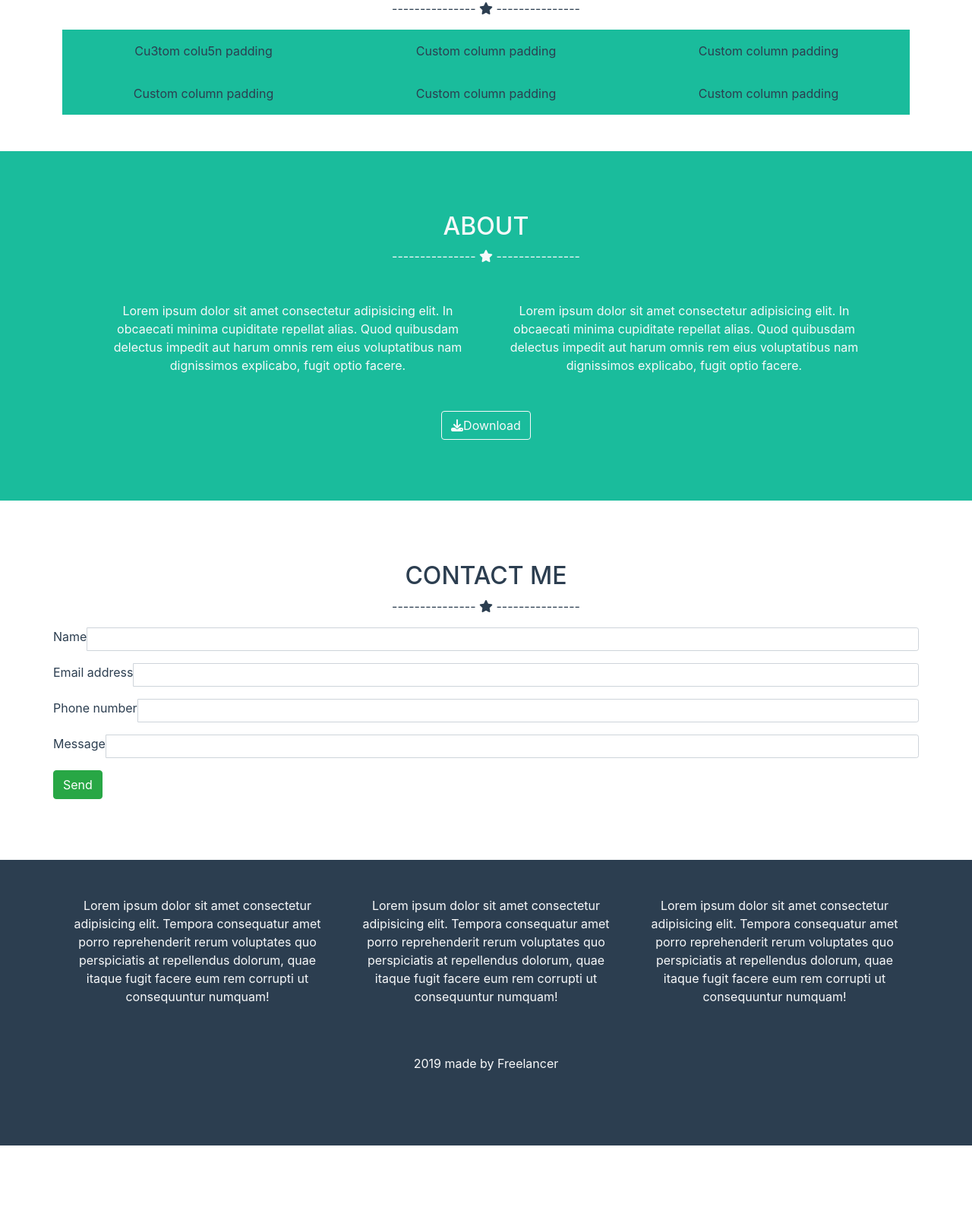
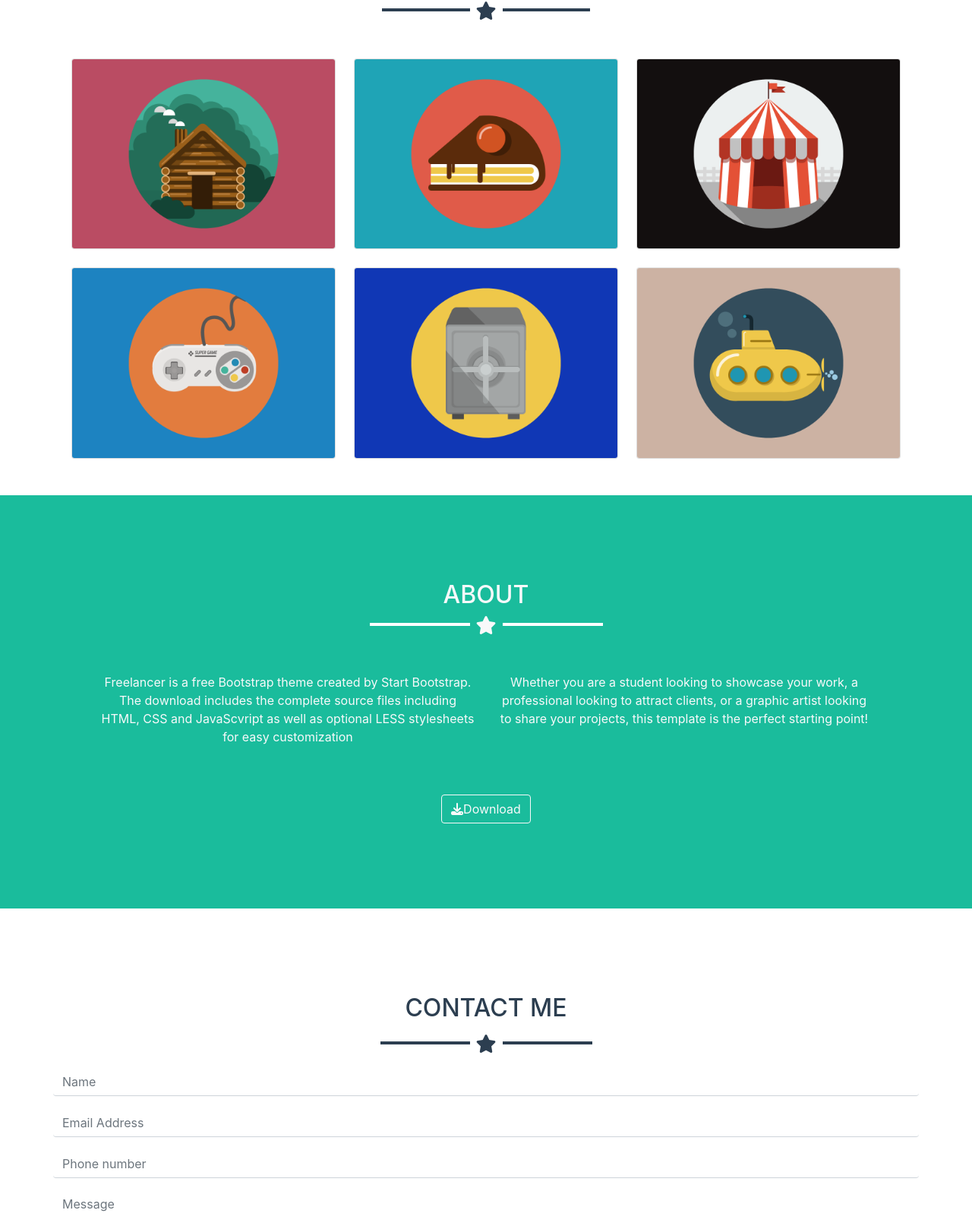
Before and after one commit to LDad1196/html-css-bootstrap-freelancer, a plain HTML site: page index.html in a window 1280 px wide. Shown: the part 660-2274 px from the top of the page at 76% size. Before the commit the page ends 2168 px from the top, so only its background shows below. Drawn offline with nearby package versions, Linux system fonts and the light colour scheme.

Commit message:
Esercizio finito

```diff
--- a/css/style.css
+++ b/css/style.css
@@ -16,5 +16,41 @@
 }
 
 .p-6 {
-    padding: 5rem 0;
+    padding: 7rem 0;
 }
+
+.z-999 {
+    z-index: 999;
+}
+
+.avatar-w {
+    width: 200px;
+}
+
+hr {
+    border: 2px solid;
+}
+
+.fa-star {
+    font-size: 1.5rem;
+}
+@media screen and (max-width:576px){
+    .hidden {
+        display: none;
+    }
+
+    .ninja-nav {
+        display: inline-block;
+    }
+
+    .container-font {
+        max-width: 80%;
+        margin: 0 auto;
+    }
+}
+
+@media screen and (min-width:577px) {
+    .ninja-nav {
+        display: none;
+    }
+}
--- a/index.html
+++ b/index.html
@@ -11,28 +11,31 @@
 </head>
 <body>
     <!-- Header -->
-    <header class="container-fluid px-0 text-center">
-        <div class=" position-fixed z-5 w-100 row mx-auto bg-color-grey justify-content-between p-3 ">
-            <div class=" col-xs-4 col-sm-4 col-md-4 col-lg-4">
+    <header class="container-fluid px-0">
+        <div class=" position-fixed z-999 w-100 row mx-auto align-items-center bg-color-grey justify-content-between p-3 ">
+            <div class=" col-xs-2 col-sm-4 col-md-4 col-lg-4 py-2">
                 <a class="link-header" href="">START BOOTSTRAP</a>
             </div>
-            <div class=" col-xs-8 col-sm-8 col-lg-4 col-md-8 row justify-content-md-center">
-                <div class="col-lg-4 col-md-4 col-sm-4 ">
+            <div class=" col-xs-8 col-sm-5 col-lg-5 col-md-6 row row-cols-md-3 text-center justify-content-end py-2">
+                <div class="col-lg-3 col-xs-4 col">
                     <a class="link-header" href="">PORTFOLIO</a>
                 </div>
-                <div class="col-lg-4 col-md-4 col-sm-4">
+                <div class="col-lg-2 col-xs-4 col">
                     <a class="link-header" href="">ABOUT</a>
                 </div>
-                <div class="col-lg-4 col-md-4 col-sm-4">
+                <div class="col-lg-2 col-xs-4 col">
                     <a class="link-header" href="">CONTACT</a>
                 </div>
             </div>
         </div>
+
+
+
         <!-- jumbotron -->
-        <div class="container-fluid bg-color-aqua text-light p-6 z-0 text-center">
-            <img class="img-thumbnail" src="https://picsum.photos/200/300" alt="">
-            <h2>START BOOTSTRAP</h2>
-            <div>--------------- <i class="fa-solid fa-star"></i> ---------------</div>
+        <div class="container-fluid text-center bg-color-aqua text-light p-6 z-0 text-center">
+            <img class="rounded-circle avatar-w" src="./img/avatar.svg" alt="">
+            <h1 class="mt-3">START BOOTSTRAP</h1>
+            <div><hr style="display: inline-block; width: 10%; margin: 0.5rem ; border-color: white;"><i class="fa-solid fa-star"></i><hr style="display: inline-block; width: 10%; margin: 0.5rem; border-color: white;"></div>
             <div>GRAPHIC ARTIST - WEB DESIGNER - ILLUSTRATOR</div>
         </div>
 
@@ -43,28 +46,40 @@
 
         <!-- Sezione Portfolio -->
         <section class="container text-center color-grey z-0 my-5">
-            <h2>PORTFOLIO</h2>
-            <div class="mb-3">--------------- <i class="fa-solid fa-star"></i> ---------------</div>
+            <h2 class="mb-3">PORTFOLIO</h2>
+            <div class="mb-5"><hr style="display: inline-block; width: 10%; margin: 0.5rem ; border-color: #2c3e50;"><i class="fa-solid fa-star"></i><hr style="display: inline-block; width: 10%; margin: 0.5rem; border-color: #2c3e50;"></div>
 
-            <div class="container text-center z-0">
-                <div class="row row-gap-3 gap-3">
-                  <div class= "col-lg-4 col-md-6 col-sm-12 bg-color-aqua">
-                   <div class="p-3">Cu3tom colu5n padding</div>
+            <div class="container text-center z-0 mb-5">
+                <div class="row row-cols-1 row-cols-md-3 g-4 gx-4">
+                    <div class= "col-lg-4 col-md-6 col-sm-12">
+                        <div class="card rounded-3">
+                            <img class="card-img" src="./img/cabin.png" alt="img-card">
                         </div>
-                  <div class= "col-lg-4 col-md-6 col-sm-12 bg-color-aqua">
-                    <div class="p-3">Custom column padding</div>
                     </div>
-                  <div class= "col-lg-4 col-md-6 col-sm-12 bg-color-aqua">
-                    <div class="p-3">Custom column padding</div>
+                    <div class= "col-lg-4 col-md-6 col-sm-12">
+                        <div class="card rounded-3">
+                            <img class=" card-img" src="./img/cake.png" alt="img-card">
                         </div>
-                  <div class= "col-lg-4 col-md-6 col-sm-12 bg-color-aqua">
-                    <div class="p-3">Custom column padding</div>
                     </div>
-                  <div class= "col-lg-4 col-md-6 col-sm-12 bg-color-aqua">
-                    <div class="p-3">Custom column padding</div>
+                    <div class= "col-lg-4 col-md-6 col-sm-12 ">
+                        <div class="card rounded-3">
+                            <img class="card-img" src="./img/circus.png" alt="img-card">
                         </div>
-                  <div class= "col-lg-4 col-md-6 col-sm-12 bg-color-aqua">
-                    <div class="p-3">Custom column padding</div>
+                    </div>
+                    <div class= "col-lg-4 col-md-6 col-sm-12 ">
+                        <div class="card rounded-3">
+                            <img class="card-img" src="./img/game.png" alt="img-card">
+                        </div>
+                    </div>
+                        <div class= "col-lg-4 col-md-6 col-sm-12">
+                    <div class="card rounded-3">
+                        <img class="card-img" src="./img/safe.png" alt="img-card">
+                    </div>
+                    </div>
+                    <div class= "col-lg-4 col-md-6 col-sm-12">
+                        <div class="card rounded-3">
+                            <img class="card-img" src="./img/submarine.png" alt="img-card">
+                        </div>
                     </div>
                 </div>
             </div>
@@ -73,48 +88,54 @@
         <!-- Sezione about -->
         <section class="container-fluid px-0 z-0 bg-color-aqua text-center text-light p-6">
             <h2>ABOUT</h2>
-            <div>--------------- <i class="fa-solid fa-star"></i> ---------------</div>
+            <div><hr style="display: inline-block; width: 10%; margin: 0.5rem ; border-color: white;"><i class="fa-solid fa-star"></i><hr style="display: inline-block; width: 10%; margin: 0.5rem; border-color: white;"></div>
             <div class="container row mx-auto p-5">
-                <div class="col-lg-6 col-sm-12">Lorem ipsum dolor sit amet consectetur adipisicing elit. In obcaecati minima cupiditate repellat alias. Quod quibusdam delectus impedit aut harum omnis rem eius voluptatibus nam dignissimos explicabo, fugit optio facere.</div>
-                <div class="col-lg-6 col-sm-12">Lorem ipsum dolor sit amet consectetur adipisicing elit. In obcaecati minima cupiditate repellat alias. Quod quibusdam delectus impedit aut harum omnis rem eius voluptatibus nam dignissimos explicabo, fugit optio facere.</div>
+                <div class="col-lg-6 col-sm-12 mb-3">Freelancer is a free Bootstrap theme created by Start Bootstrap. The download includes the complete source files including HTML, CSS and JavaScvript as well as optional LESS stylesheets for easy customization</div>
+                <div class="col-lg-6 col-sm-12 mb-3">Whether you are a student looking to showcase your work, a professional looking to attract clients, or a graphic artist looking to share your projects, this template is the perfect starting point!</div>
             </div>
             <button type="button" class="btn btn-outline-light"><i class="fa-solid fa-download"></i>Download</button>
         </section>
 
         <!-- Sezione Contact me -->
         <section class="container mx-auto color-grey z-0 p-6">
-            <h2 class="text-center">CONTACT ME</h2>
-            <div class="text-center mb-3">--------------- <i class="fa-solid fa-star"></i> ---------------</div>
+            <h2 class="text-center mb-3">CONTACT ME</h2>
+            <div class="text-center mb-3"><hr style="display: inline-block; width: 10%; margin: 0.5rem ; border-color: #2c3e50;"><i class="fa-solid fa-star"></i><hr style="display: inline-block; width: 10%; margin: 0.5rem; border-color: #2c3e50;"></div>
+            <form class="container-font">
+                <input type="name" class="form-control mb-3 border-top-0 border-right-0 border-left-0" id="exampleInputEmail1" aria-describedby="emailHelp" placeholder="Name">
+                <input type="email" class="form-control mb-3 border-top-0 border-right-0 border-left-0" id="exampleInputEmail1" aria-describedby="emailHelp" placeholder="Email Address">
+                <input type="phone" class="form-control mb-3 border-top-0 border-right-0 border-left-0" id="exampleInputEmail1" aria-describedby="emailHelp" placeholder="Phone number">
+                <div class="mb-3">
+                    <textarea class="form-control border-top-0 border-right-0 border-left-0" placeholder="Message" id="exampleFormControlTextarea1" rows="3"></textarea>
+                </div>
+                <button type="button" class="btn btn-success bg-color-aqua">Send</button>
+                </form>
 
-            <div class="input-group input-group-sm mb-3 z-0">
-                <span>Name</span>
-                <input type="text" class="form-control" aria-label="Sizing example input" aria-describedby="inputGroup-sizing-sm">
-            </div>
-            <div class="input-group input-group-sm mb-3 z-0">
-                <span>Email address</span>
-                <input type="text" class="form-control" aria-label="Sizing example input" aria-describedby="inputGroup-sizing-sm">
-            </div>
-            <div class="input-group input-group-sm mb-3 z-0">
-                <span>Phone number</span>
-                <input type="text" class="form-control" aria-label="Sizing example input" aria-describedby="inputGroup-sizing-sm">
-            </div>
-            <div class="input-group input-group-sm mb-3 z-0">
-                <span>Message</span>
-                <input type="text" class="form-control" aria-label="Sizing example input" aria-describedby="inputGroup-sizing-lg">
-            </div>
-            <button type="button" class="btn btn-success">Send</button>
         </section>
     </main>
 
     <!-- Footer -->
-    <footer class="bg-color-grey p-5 text-light">
-        <section class="container mx-auto text-center">
-            <div class="row justify-content-md-center">
-                <div class="col-lg-4 col-sm-12 mb-3">Lorem ipsum dolor sit amet consectetur adipisicing elit. Tempora consequatur amet porro reprehenderit rerum voluptates quo perspiciatis at repellendus dolorum, quae itaque fugit facere eum rem corrupti ut consequuntur numquam!</div>
-                <div class="col-lg-4 col-sm-12 mb-3">Lorem ipsum dolor sit amet consectetur adipisicing elit. Tempora consequatur amet porro reprehenderit rerum voluptates quo perspiciatis at repellendus dolorum, quae itaque fugit facere eum rem corrupti ut consequuntur numquam!</div>
-                <div class="col-lg-4 col-sm-12 mb-3">Lorem ipsum dolor sit amet consectetur adipisicing elit. Tempora consequatur amet porro reprehenderit rerum voluptates quo perspiciatis at repellendus dolorum, quae itaque fugit facere eum rem corrupti ut consequuntur numquam!</div>
+    <footer class="pt-5 text-light bg-dark container-fluid px-0">
+        <section class="text-center">
+            <div class="row container mx-auto justify-content-md-center">
+                <div class="col-lg-4 col-sm-12 mb-5">
+                    <h4>LOCATION</h4>
+                    <div>2215 John Daniel Drive Clark, MO 54243</div>
                 </div>
-            <div class="p-5">2019 made by Freelancer </div>
+                <div class="col-lg-4 col-sm-12 mb-5">
+                    <h4>AROUND THE WEB</h4>
+                    <div>
+                        <i class="border p-3 rounded-circle fa-brands fa-facebook-f"></i>
+                        <i class="border p-3 rounded-circle fa-brands fa-google"></i>
+                        <i class="border p-3 rounded-circle fa-brands fa-twitter"></i>
+                        <i class="border p-3 rounded-circle fa-brands fa-linkedin-in"></i>
+                    </div>
+                </div>
+                <div class="col-lg-4 col-sm-12 mb-5">
+                    <h4>ABOUT FREELANCER</h4>
+                    <div>Freelance is a free to use, open source Bootstrap theme created by <a href="#">Strat Bootstrap</a>.</div>
+                </div>
+            </div>
+            <div class="p-4 bg-color-grey">Copyright <i class="fa-regular fa-copyright"></i> by Your Website 2019 </div>
         </section>
 
     </footer>
```
Also changed, not shown: img/avatar.svg (added), img/cabin.png (added), img/cake.png (added), img/circus.png (added), img/game.png (added), img/safe.png (added), img/submarine.png (added), layouts/desktop.png (added), layouts/smartphone.png (added), layouts/tablet.png (added). Lines whose indentation alone changed are shown as unchanged.
